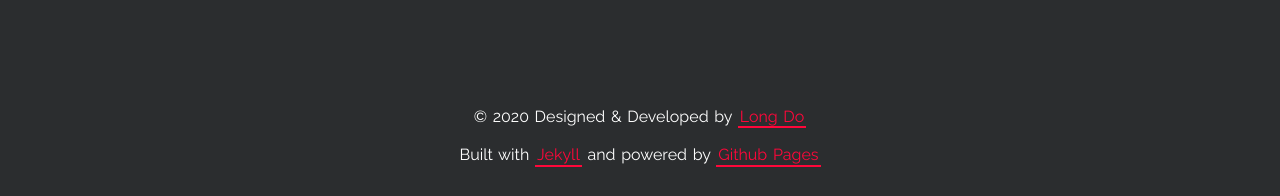
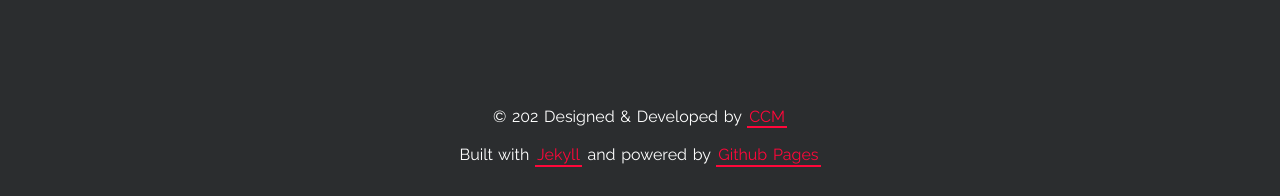
Before and after one commit to carcolostan/carcolostan.github.io, a Jekyll site: the page built from index.html, in a window 1280 px wide. Shown: the part 1026-1222 px from the top of the page. Built offline with Jekyll 4.4.1, drawn with Linux system fonts in a browser that asks for light colours.

Commit message:
Update footer.html

```diff
--- a/_includes/footer.html
+++ b/_includes/footer.html
@@ -1,8 +1,8 @@
 <footer class="footer">
   <p>
-    &copy; 2020 Designed & Developed by
+    &copy; 202 Designed & Developed by
     <a class="highlight-link" href="https://longpdo.github.io/" target="_blank" rel="noreferrer">
-      Long Do
+      CCM
     </a>
   </p>
   <p>
```
